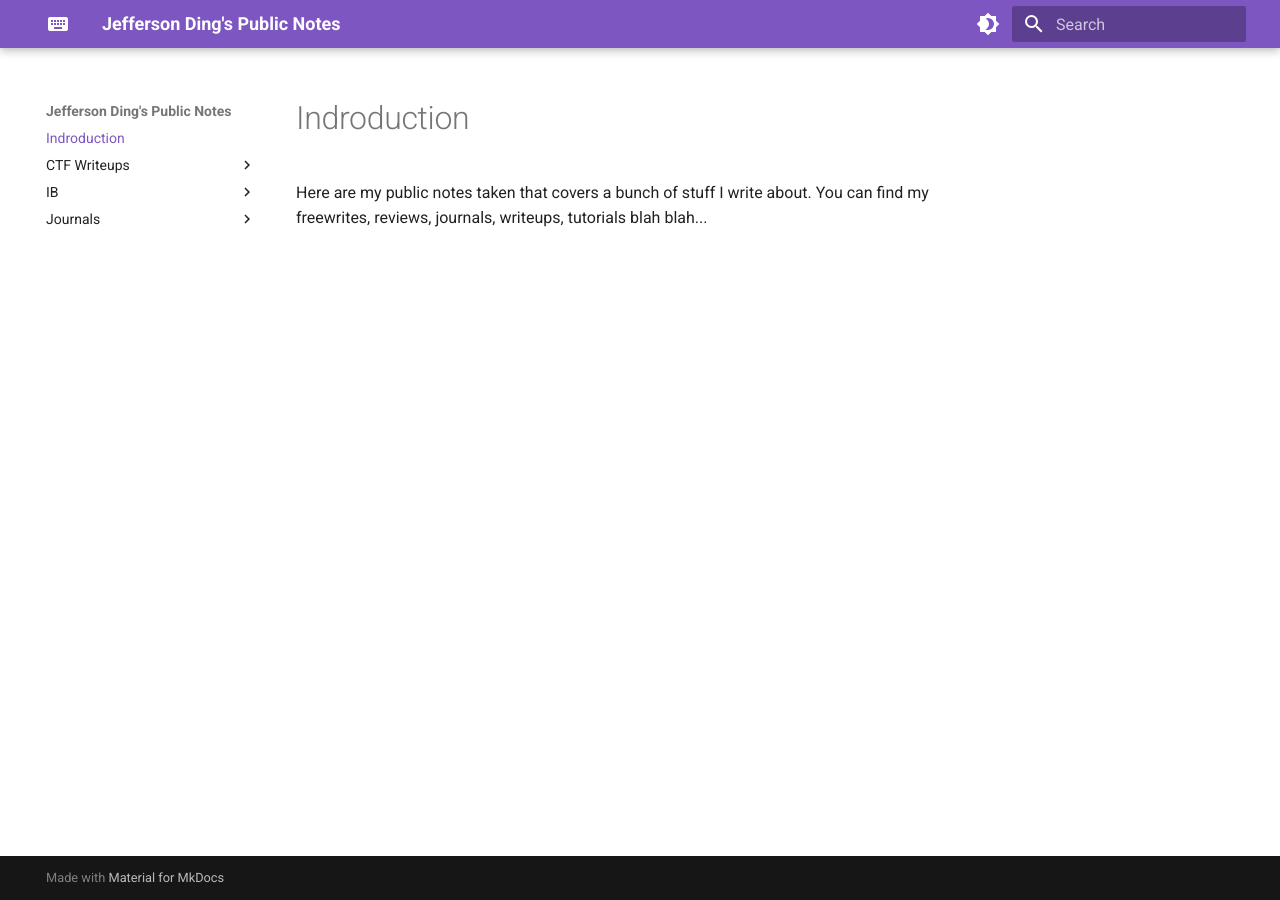
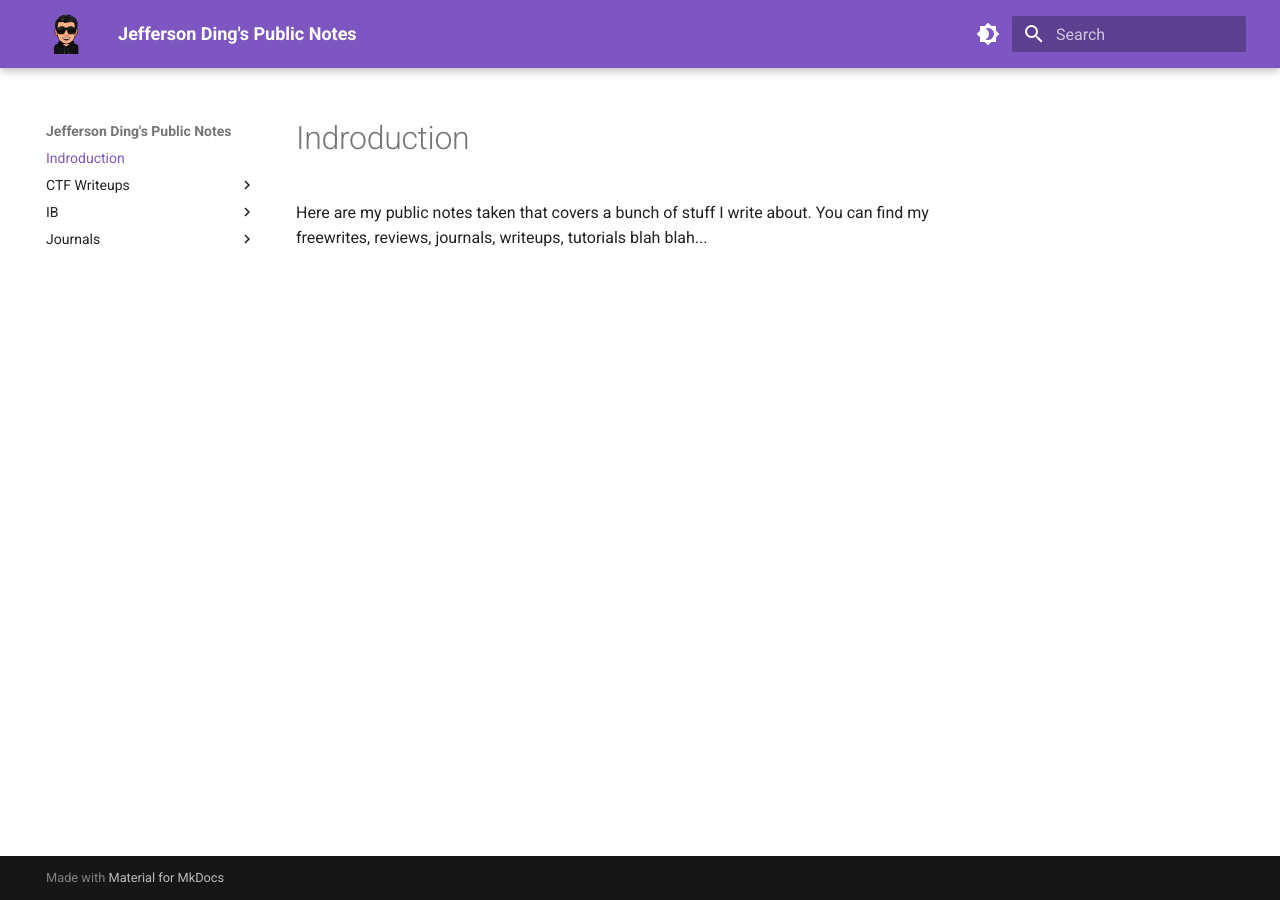
Before and after one commit to JeffersonDing/notes, an MkDocs documentation site: the page built from docs/index.md, in a window 1280 px wide. Built offline with MkDocs 1.6.1 and Material for MkDocs 9.7.7, drawn with Linux system fonts in a browser that asks for light colours.

Commit message:
update logo

```diff
--- a/docs/styles/style.css
+++ b/docs/styles/style.css
@@ -8,3 +8,8 @@ h5 {
     font-size: .9em !important;
     text-decoration: underline;
 }
+
+.md-logo img{
+    height: 2rem !important;
+    margin: .1rem auto;
+}
--- a/mkdocs.yml
+++ b/mkdocs.yml
@@ -3,8 +3,7 @@ site_name: Jefferson Ding's Public Notes
 theme:
     name: 'material'
     favicon: img/favicon.ico
-    icon:
-      logo: 'material/keyboard'
+    logo: 'img/favicon.png'
     palette:
 
     # Light mode
```
Also changed, not shown: docs/img/favicon.png (added).
